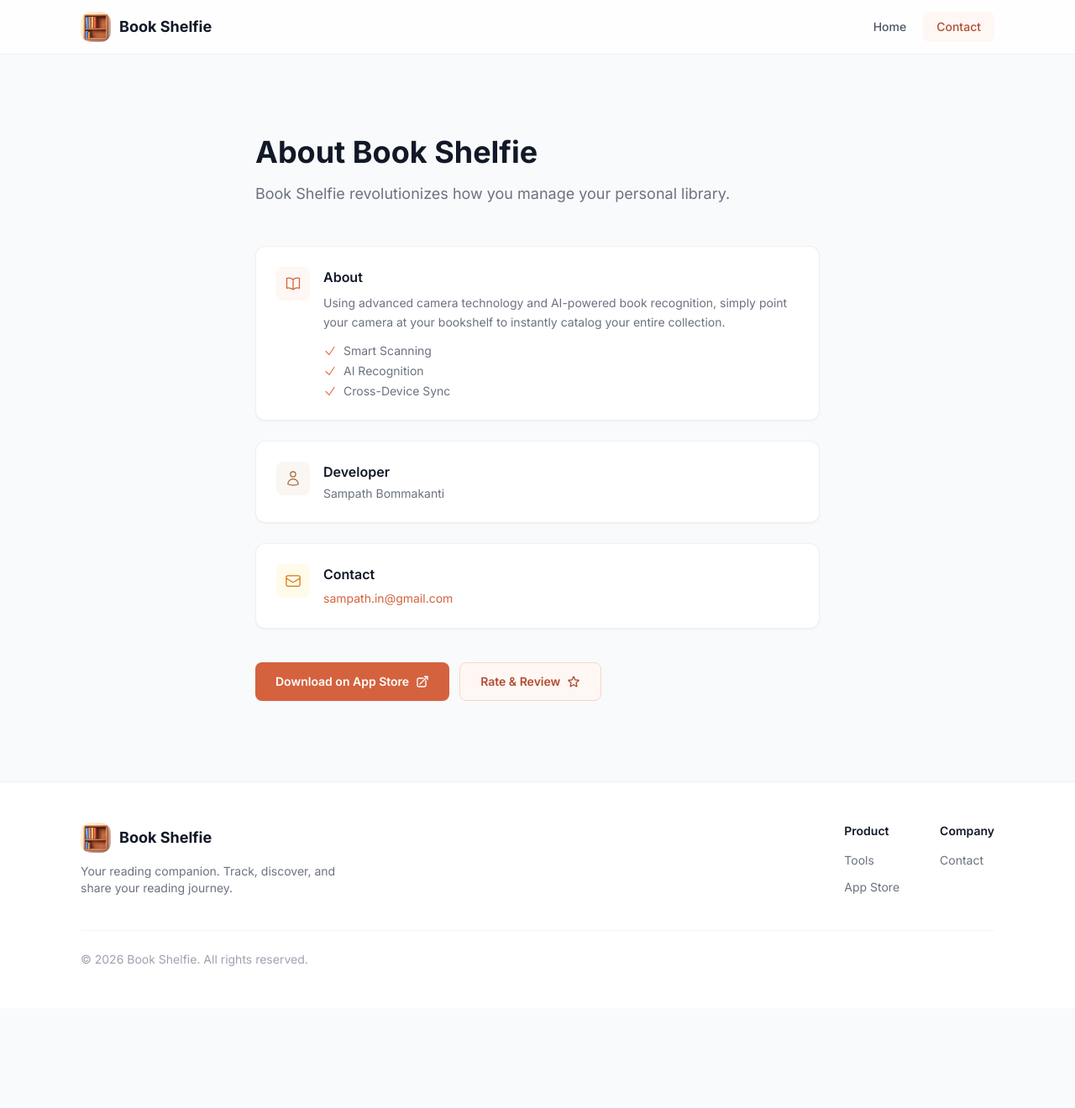
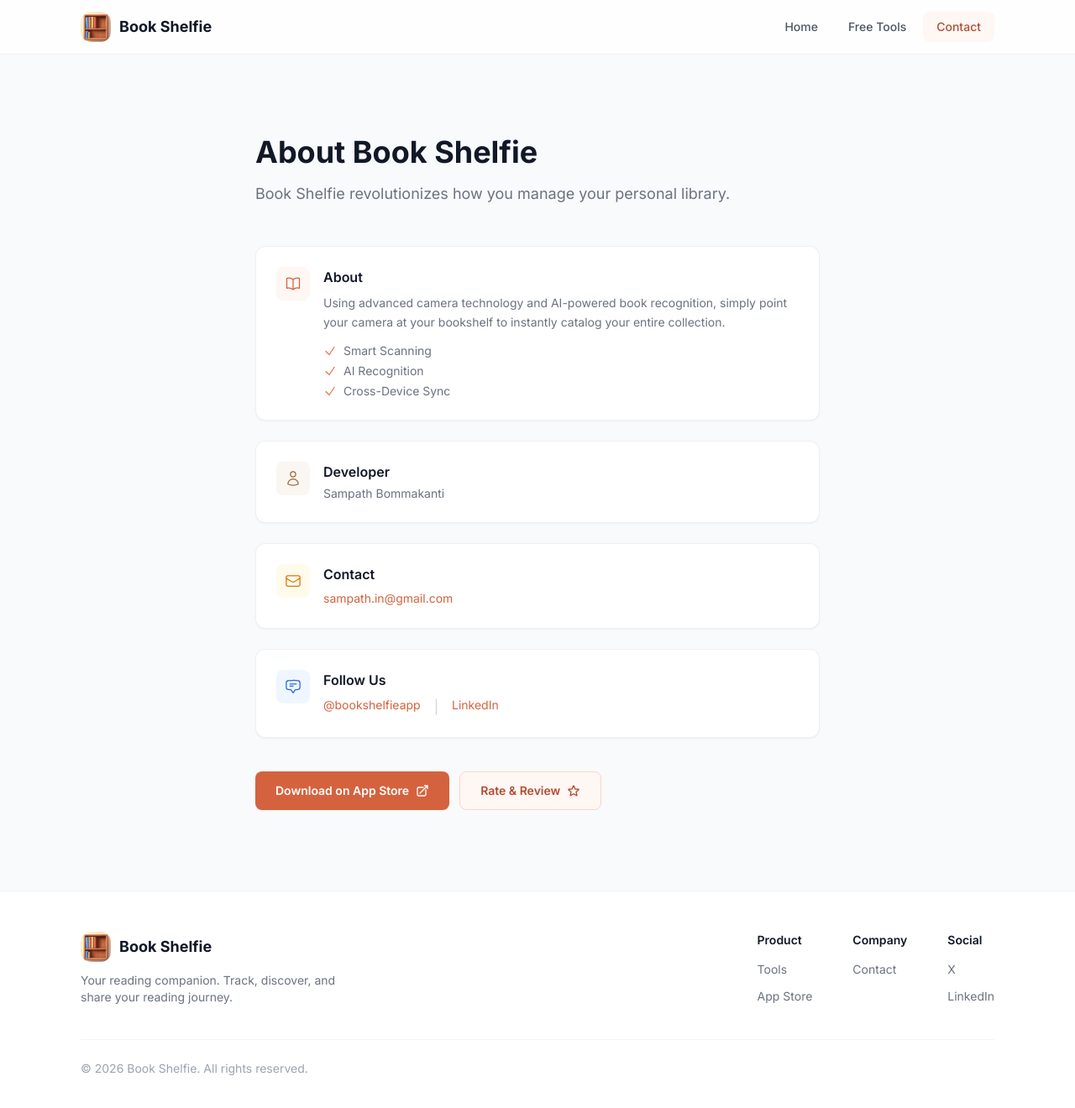
Before and after one commit to SamGit83/vercel-bookshelfie, a Next.js app: page /contact in a window 1280 px wide. Shown: the top 1320 px of the page at 84% size. Before the commit the page ends 1201 px from the top, so only its background shows below. Built offline with nearby package versions, Linux system fonts and the light colour scheme.

Commit message:
Udated socials and created a dedicated free tools page

```diff
--- a/components/Footer.js
+++ b/components/Footer.js
@@ -29,6 +29,13 @@ export default function Footer() {
                 <li><Link href="/contact" className="text-sm text-gray-500 hover:text-brand-600 transition-colors">Contact</Link></li>
               </ul>
             </div>
+            <div>
+              <h4 className="text-sm font-semibold text-gray-900 mb-3">Social</h4>
+              <ul className="space-y-2">
+                <li><a href="https://x.com/bookshelfieapp" target="_blank" rel="noopener noreferrer" className="text-sm text-gray-500 hover:text-brand-600 transition-colors">X</a></li>
+                <li><a href="https://linkedin.com/company/bookshelfie" target="_blank" rel="noopener noreferrer" className="text-sm text-gray-500 hover:text-brand-600 transition-colors">LinkedIn</a></li>
+              </ul>
+            </div>
           </div>
         </div>
 
--- a/components/Header.js
+++ b/components/Header.js
@@ -55,6 +55,16 @@ export default function Header() {
               Home
             </Link>
             <Link
+              href="/free-tools"
+              className={`px-4 py-2 rounded-lg text-sm font-medium transition-colors ${
+                isActive('/free-tools')
+                  ? 'bg-brand-50 text-brand-700'
+                  : 'text-gray-600 hover:text-gray-900 hover:bg-gray-100'
+              }`}
+            >
+              Free Tools
+            </Link>
+            <Link
               href="/contact"
               className={`px-4 py-2 rounded-lg text-sm font-medium transition-colors ${
                 isActive('/contact')
--- a/pages/contact.js
+++ b/pages/contact.js
@@ -86,6 +86,29 @@ export default function Contact() {
                 </div>
               </div>
             </div>
+
+            {/* Social */}
+            <div className="card p-6">
+              <div className="flex items-start gap-4">
+                <div className="w-10 h-10 rounded-lg bg-blue-50 text-blue-600 flex items-center justify-center flex-shrink-0">
+                  <svg className="w-5 h-5" fill="none" viewBox="0 0 24 24" strokeWidth={1.5} stroke="currentColor">
+                    <path strokeLinecap="round" strokeLinejoin="round" d="M7.5 8.25h9m-9 3H12m-9.75 1.51c0 1.6 1.123 2.994 2.707 3.227 1.129.166 2.27.293 3.423.379.35.026.67.21.865.501L12 21l2.755-4.133a1.14 1.14 0 01.865-.501 48.172 48.172 0 003.423-.379c1.584-.233 2.707-1.626 2.707-3.228V6.741c0-1.602-1.123-2.995-2.707-3.228A48.394 48.394 0 0012 3c-2.392 0-4.744.175-7.043.513C3.373 3.746 2.25 5.14 2.25 6.741v6.018z" />
+                  </svg>
+                </div>
+                <div>
+                  <h3 className="font-semibold text-gray-900 mb-2">Follow Us</h3>
+                  <div className="flex gap-4">
+                    <a href="https://x.com/bookshelfieapp" target="_blank" rel="noopener noreferrer" className="text-sm text-brand-600 hover:text-brand-700 hover:underline">
+                      @bookshelfieapp
+                    </a>
+                    <span className="text-gray-300">|</span>
+                    <a href="https://linkedin.com/company/bookshelfie" target="_blank" rel="noopener noreferrer" className="text-sm text-brand-600 hover:text-brand-700 hover:underline">
+                      LinkedIn
+                    </a>
+                  </div>
+                </div>
+              </div>
+            </div>
           </div>
 
           <div className="mt-10 flex flex-col sm:flex-row gap-3">
--- /dev/null
+++ b/pages/free-tools.js
@@ -0,0 +1,25 @@
+import Head from 'next/head'
+import ToolGrid from '../components/ToolGrid'
+import { tools } from '../lib/tools'
+
+export default function FreeTools() {
+  return (
+    <>
+      <Head>
+        <title>Free Tools — Book Shelfie</title>
+        <meta name="description" content="Free tools to enhance your reading experience" />
+      </Head>
+
+      <div className="max-w-6xl mx-auto px-4 sm:px-6 lg:px-8 py-16 sm:py-24">
+        <div className="mb-12">
+          <h1 className="text-3xl sm:text-4xl font-bold text-gray-900 mb-4">Free Tools</h1>
+          <p className="text-lg text-gray-500 max-w-2xl">
+            Everything you need to level up your reading game. All tools are completely free to use.
+          </p>
+        </div>
+
+        <ToolGrid tools={tools} />
+      </div>
+    </>
+  )
+}
```
